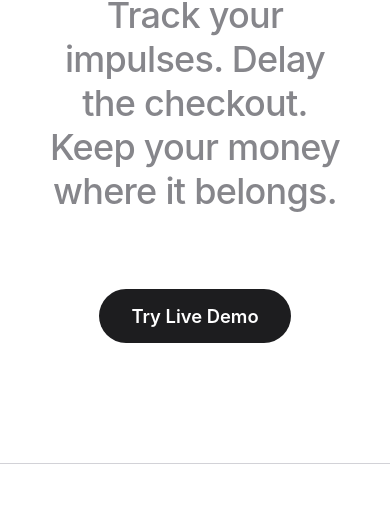
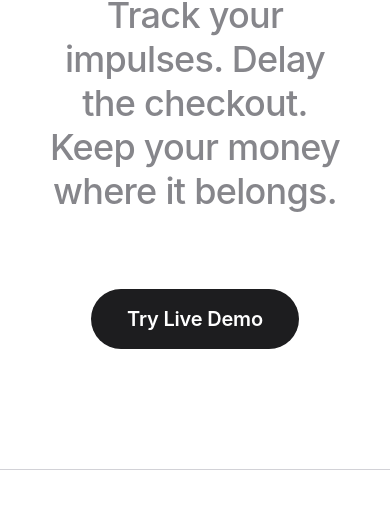
Before and after one commit to mixxdupp/SpendLess, a browser extension: page docs/index.html in a window 390 px wide. Shown: the part 467-976 px from the top of the page. Drawn offline with Linux system fonts and the light colour scheme.

```diff
--- a/docs/index.html
+++ b/docs/index.html
@@ -14,7 +14,7 @@
             <div class="nav-links">
                 <a href="#features">Features</a>
                 <a href="#tech-specs">Architecture</a>
-                <a href="#simulator" class="nav-btn-buy">Try Live Demo</a>
+                <a href="https://appetize.io/app/b_kznw7gakeb26a7uhnhudz2zmyq?device=iphone16pro&osVersion=26.0&deviceColor=black" target="_blank" class="nav-btn-buy">Try Live Demo</a>
             </div>
         </div>
     </nav>
@@ -25,7 +25,7 @@
                 <h2 class="hero-headline animate-up">Zero.</h2>
                 <h2 class="hero-headline animate-up delay-1">Regrets.</h2>
                 <p class="hero-subheadline animate-up delay-2">Track your impulses. Delay the checkout. Keep your money where it belongs.</p>
-                <a href="https://appetize.io/app/b_kznw7gakeb26a7uhnhudz2zmyq?device=iphone16pro&osVersion=18.0&deviceColor=black" target="_blank" class="hero-cta animate-up delay-3">Try Live Demo</a>
+                <a href="https://appetize.io/app/b_kznw7gakeb26a7uhnhudz2zmyq?device=iphone16pro&osVersion=26.0&deviceColor=black" target="_blank" class="hero-cta animate-up delay-3">Try Live Demo</a>
             </div>
         </section>
 
--- a/docs/style.css
+++ b/docs/style.css
@@ -213,18 +213,19 @@
     display: inline-block;
     margin-top: 40px;
     background: #1d1d1f;
-    color: #ffffff;
+    color: #ffffff !important;
     text-decoration: none;
-    padding: 16px 32px;
+    padding: 18px 36px;
     border-radius: 980px;
     font-weight: 600;
-    font-size: 1.15rem;
+    font-size: 1.25rem;
+    letter-spacing: -0.01em;
     transition: transform 0.2s, opacity 0.2s;
 }
 
 .hero-cta:hover {
     transform: scale(1.04);
-    opacity: 0.9;
+    opacity: 0.88;
 }
 
 .nav-btn-buy {
```
